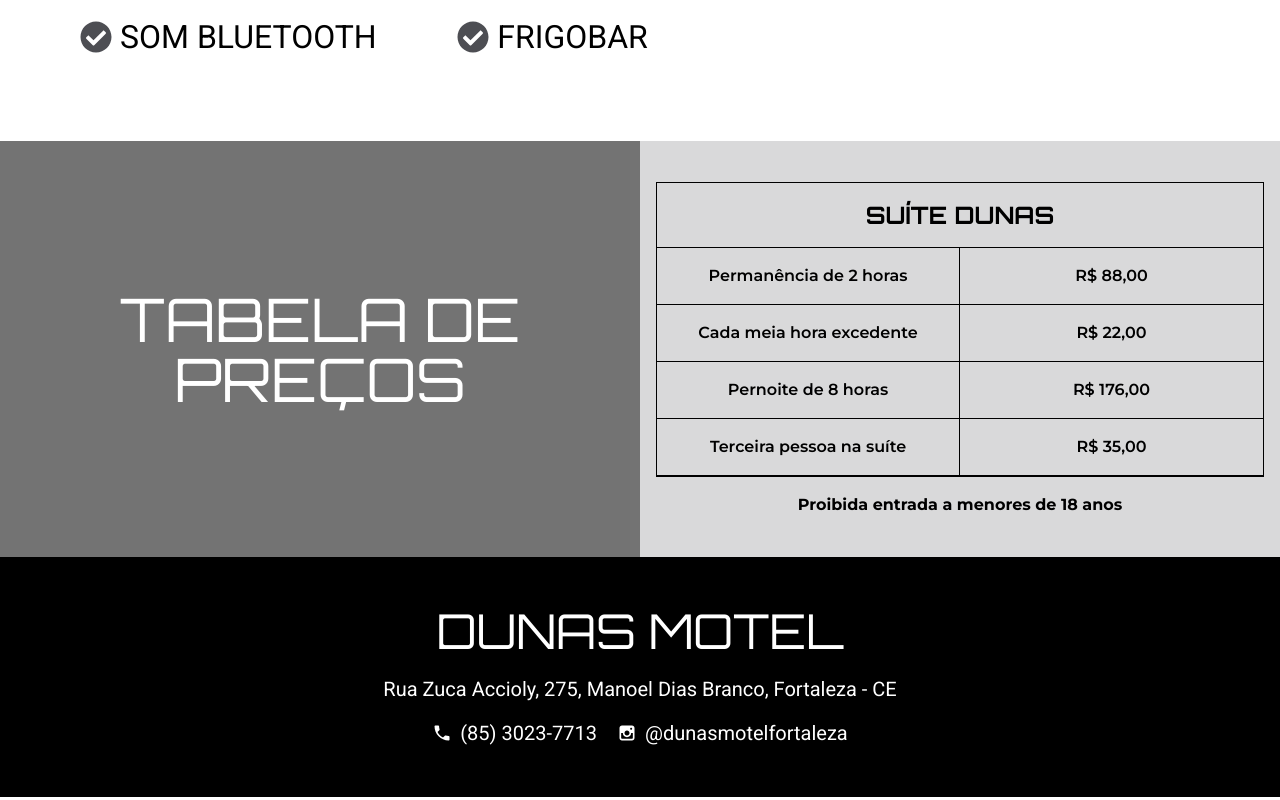
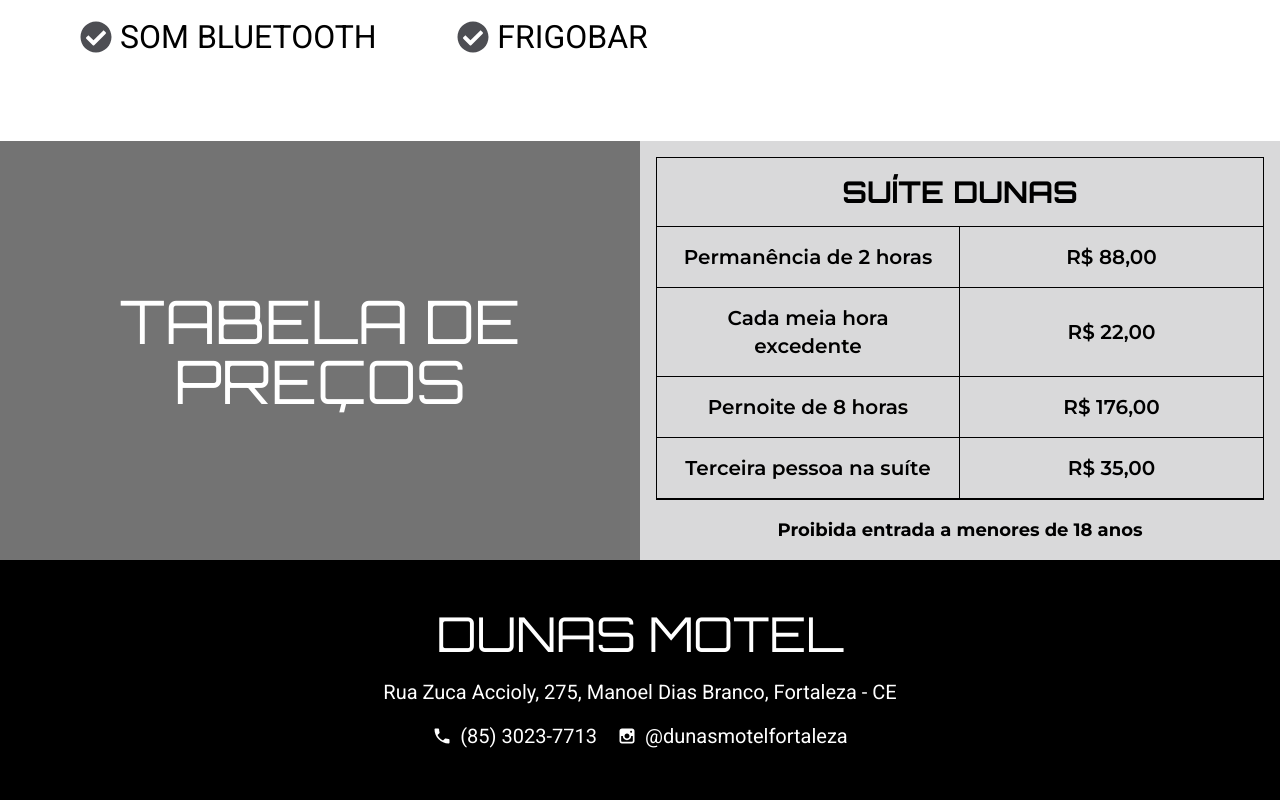
Before and after one commit to vitoremanuel-dev/dunas, a React (Vite) app: page /suite-dunas in a window 1280 px wide. Shown: the part 1467-2267 px from the top of the page. Built offline with nearby package versions, Linux system fonts and the light colour scheme.

Commit message:
aumenta fonte price table

```diff
--- a/src/components/PriceTable.jsx
+++ b/src/components/PriceTable.jsx
@@ -1,17 +1,17 @@
 /* eslint-disable react/prop-types */
 const PriceTable = ({ title, prices, suiteName }) => {
   return (
-    <div className="grid grid-cols-1 md:grid-cols-2 w-full h-auto md:h-[26rem] font-orbitron">
+    <div className="grid grid-cols-1 md:grid-cols-2 w-full h-auto font-orbitron">
       <div className="flex items-center justify-center bg-[#737373] text-white py-6 lg:py-[5rem] 2xl:py-[10rem]">
         <h1 className="text-4xl md:text-5xl lg:text-6xl 2xl:text-5xl text-center p-4 leading-tight">
           {title}
         </h1>
       </div>
-      <div className="bg-[#d9d9da] h-full p-4 font-semibold font-montserrat flex flex-col items-center justify-center">
+      <div className="bg-[#d9d9da] h-full p-4 font-semibold font-montserrat flex flex-col items-center justify-between min-h-[26rem]">
         <div className="w-full max-w-3xl mx-auto border border-black">
-
+          {/* Nome da suíte */}
           {suiteName && (
-            <div className="text-center font-bold text-2xl py-4 border-b border-black font-orbitron">
+            <div className="text-center font-bold text-lg sm:text-xl md:text-xl lg:text-2xl xl:text-3xl py-4 border-b border-black font-orbitron">
               {suiteName}
             </div>
           )}
@@ -21,15 +21,17 @@
                 key={index}
                 className="flex justify-between items-center border-b border-black"
               >
-                <p className="w-1/2 text-center p-4 border-r border-black">
+                <p className="w-1/2 text-center text-sm sm:text-base md:text-base lg:text-lg xl:text-xl p-4 border-r border-black">
                   {price.description}
                 </p>
-                <p className="w-1/2 text-center p-4">R$ {price.value}</p>
+                <p className="w-1/2 text-center text-sm sm:text-base md:text-base lg:text-lg xl:text-xl p-4">
+                  R$ {price.value}
+                </p>
               </div>
             ))}
           </div>
         </div>
-        <p className="text-center font-bold mt-4">
+        <p className="text-center font-bold text-xs sm:text-sm md:text-sm lg:text-base xl:text-lg mt-4">
           Proibida entrada a menores de 18 anos
         </p>
       </div>
```
